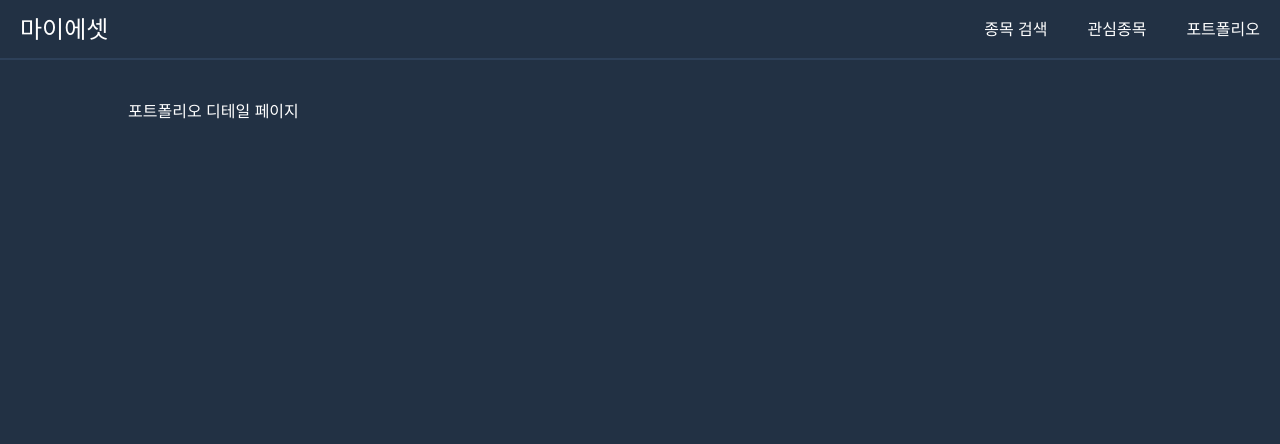
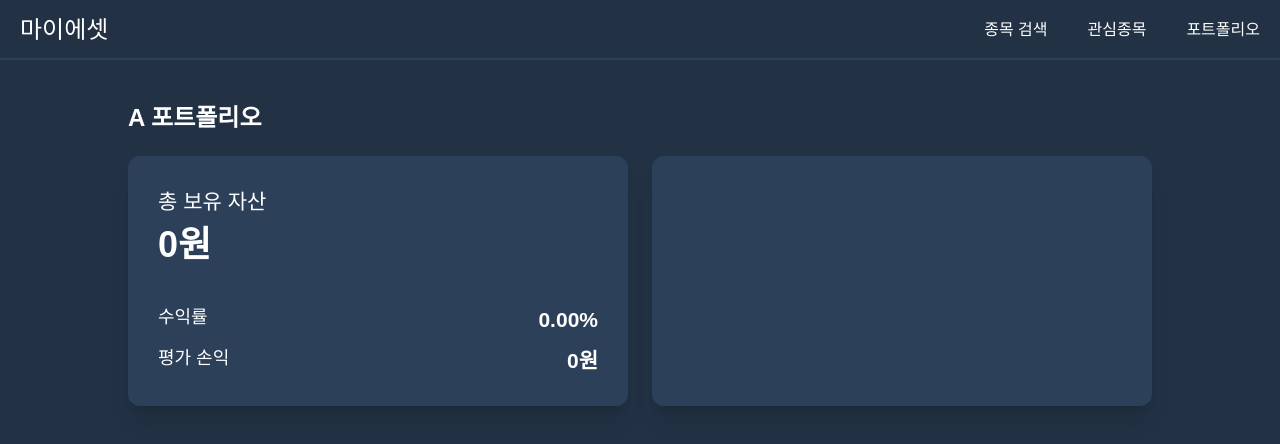
Before and after one commit to crewd/my-asset, a React (Vite) app: page /portfolio/1 in a window 1280 px wide. Shown: the top 444 px of the page. Built offline with nearby package versions, Linux system fonts and the light colour scheme; no server answers.

Commit message:
feat: 포트폴리오 상세페이지 자산 현황, 차트 추가

```diff
--- a/src/components/portfolio/portfolioCard.tsx
+++ b/src/components/portfolio/portfolioCard.tsx
@@ -40,7 +40,7 @@ function PortfolioCard({
       return;
     });
     setTotalPrice(priceSum);
-  });
+  }, [stockData, stock]);
 
   useEffect(() => {
     if (!totalPrice) {
--- a/src/pages/MainPage.tsx
+++ b/src/pages/MainPage.tsx
@@ -119,6 +119,7 @@ const MainPage: React.FC = () => {
               <Slider
                 className="w-full"
                 infinite
+                dots
                 arrows={false}
                 autoplay
                 speed={500}
--- a/src/pages/portfolio/portfolioDetail.tsx
+++ b/src/pages/portfolio/portfolioDetail.tsx
@@ -1,16 +1,147 @@
+import { useEffect, useState } from 'react';
 import { useParams } from 'react-router-dom';
 import { useRecoilValue } from 'recoil';
-import { myStockState } from '../../recoils/stock';
+import Box from '../../components/box/Box';
+import MyResponsivePie from '../../components/portfolio/MyResponsivePie';
+import useProfit from '../../hooks/useProfit';
+import { myStockState, stockState } from '../../recoils/stock';
+import { ChartDataType, MyStock } from '../../types/myStock';
 
 const PortfolioDetail = () => {
+  const [portfolio, setPortfolio] = useState<MyStock>();
+  const [totalPrice, setTotalPrice] = useState(0);
+  const [purchaseTotalPrice, setPurchaseTotalPrice] = useState(0);
+  const [returnRate, setReturnRate] = useState(0);
+
+  const [chartData, setChartData] = useState<ChartDataType[]>();
+
   const myStockData = useRecoilValue(myStockState);
+  const stockData = useRecoilValue(stockState);
   const { id } = useParams();
-  const portfolioData = myStockData.filter((data) => data.id === Number(id));
+  const [profit] = useProfit(purchaseTotalPrice, totalPrice);
+
+  useEffect(() => {
+    setChartData([]);
+  }, []);
+
+  useEffect(() => {
+    if (myStockData && stockData) {
+      const portfolioData = myStockData?.filter(
+        (data) => data.id === Number(id),
+      );
+      setPortfolio(portfolioData[0]);
+    }
+  }, [myStockData]);
+
+  useEffect(() => {
+    if (!portfolio || !stockData) {
+      return;
+    }
+    let priceSum = 0;
+    stockData.map((stock) => {
+      portfolio.holdingStock.map((hStock) => {
+        if (hStock.stockName === stock.itmsNm) {
+          priceSum += hStock.count * Number(stock.clpr);
+        }
+        return;
+      });
+      return;
+    });
+    setTotalPrice(priceSum);
+  }, [portfolio, stockData]);
+
+  useEffect(() => {
+    if (!portfolio || !stockData) {
+      return;
+    }
+    const chartArray: ChartDataType[] = [];
+    stockData.map((data) =>
+      portfolio.holdingStock.map((holding) => {
+        if (data.itmsNm === holding.stockName) {
+          chartArray.push({
+            id: holding.stockName,
+            lable: holding.stockName,
+            value: Number(Number(data.clpr) * holding.count),
+          });
+          return;
+        }
+        return;
+      }),
+    );
+    setChartData(chartArray);
+  }, [portfolio, stockData]);
+
+  useEffect(() => {
+    if (!portfolio) {
+      return;
+    }
+    let purchasePriceSum = 0;
+    portfolio.holdingStock.map((holding) => {
+      purchasePriceSum += Number(holding.purchasePrice) * holding.count;
+      return setPurchaseTotalPrice(purchasePriceSum);
+    });
+  }, [portfolio]);
+
+  useEffect(() => {
+    if (!purchaseTotalPrice || !totalPrice) {
+      return;
+    }
+    setReturnRate(
+      ((totalPrice - purchaseTotalPrice) / purchaseTotalPrice) * 100,
+    );
+  }, [purchaseTotalPrice, totalPrice]);
 
   return (
-    <div>
-      <p>포트폴리오 디테일 페이지</p>
-    </div>
+    <>
+      {portfolio && (
+        <div>
+          <header className="pb-[20px]">
+            <h1 className="text-xl font-bold">{portfolio.name}</h1>
+          </header>
+          <div className="grid sm:grid-cols-2 grid-cols-1 gap-[24px]">
+            <Box classname="h-[250px] rounded-xl sm:p-[30px] p-[25px] ">
+              <div>
+                <p className="text-lg">총 보유 자산</p>
+                <p className="sm:text-xxl text-[32px] font-bold">
+                  {totalPrice.toLocaleString()}원
+                </p>
+              </div>
+              <div className="mt-8 flex justify-between">
+                <p className="text-md">수익률</p>
+                <p
+                  className={`font-bold text-lg ${
+                    returnRate < 0
+                      ? 'text-minus'
+                      : returnRate > 0
+                      ? 'text-plus'
+                      : 'text-white'
+                  }`}
+                >
+                  {Number(returnRate).toFixed(2)}%
+                </p>
+              </div>
+              <div className="mt-[10px] flex justify-between">
+                <p className="text-md">평가 손익</p>
+                <p
+                  className={`font-bold text-lg ${
+                    profit < 0
+                      ? 'text-minus'
+                      : profit > 0
+                      ? 'text-plus'
+                      : 'text-white'
+                  }`}
+                >
+                  {profit ? profit.toLocaleString() : 0}원
+                </p>
+              </div>
+            </Box>
+            <Box classname="p-[20px] rounded-xl">
+              {chartData && <MyResponsivePie data={chartData} />}
+            </Box>
+          </div>
+        </div>
+      )}
+    </>
   );
 };
 
```
